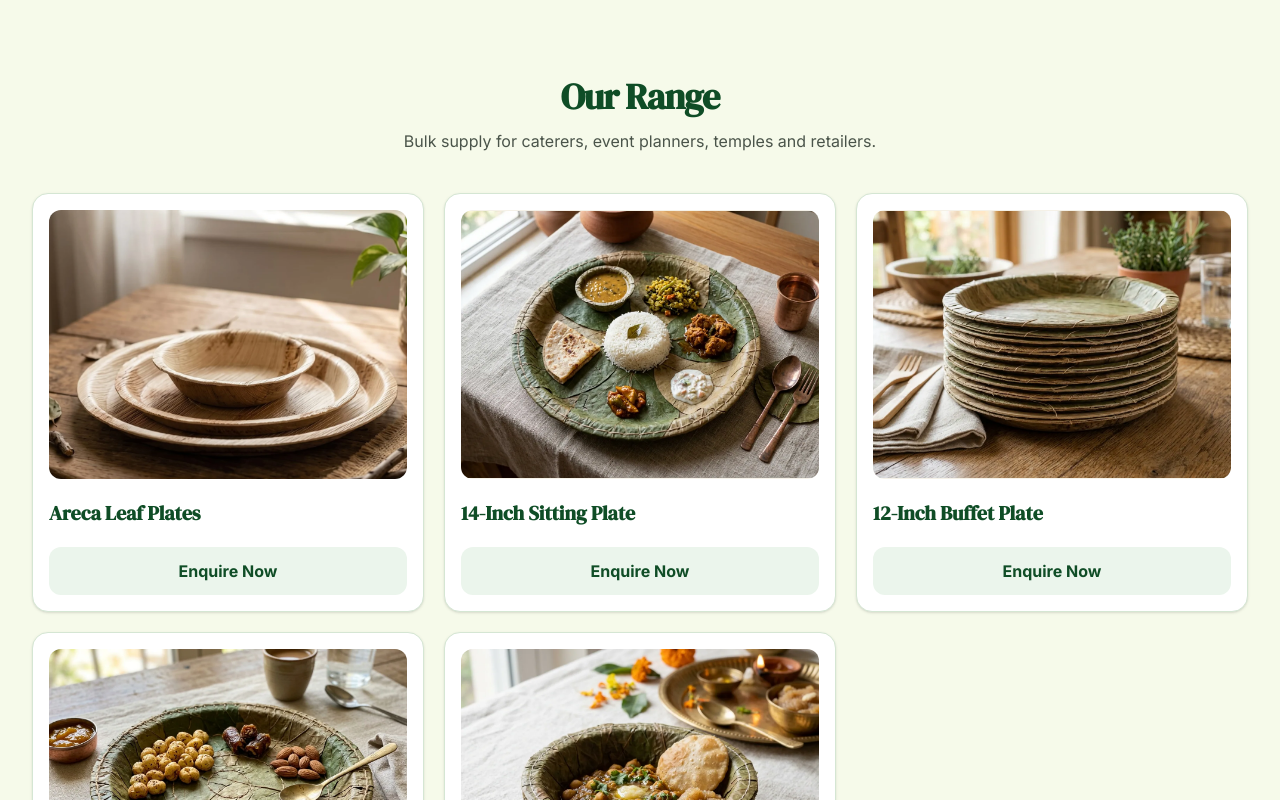
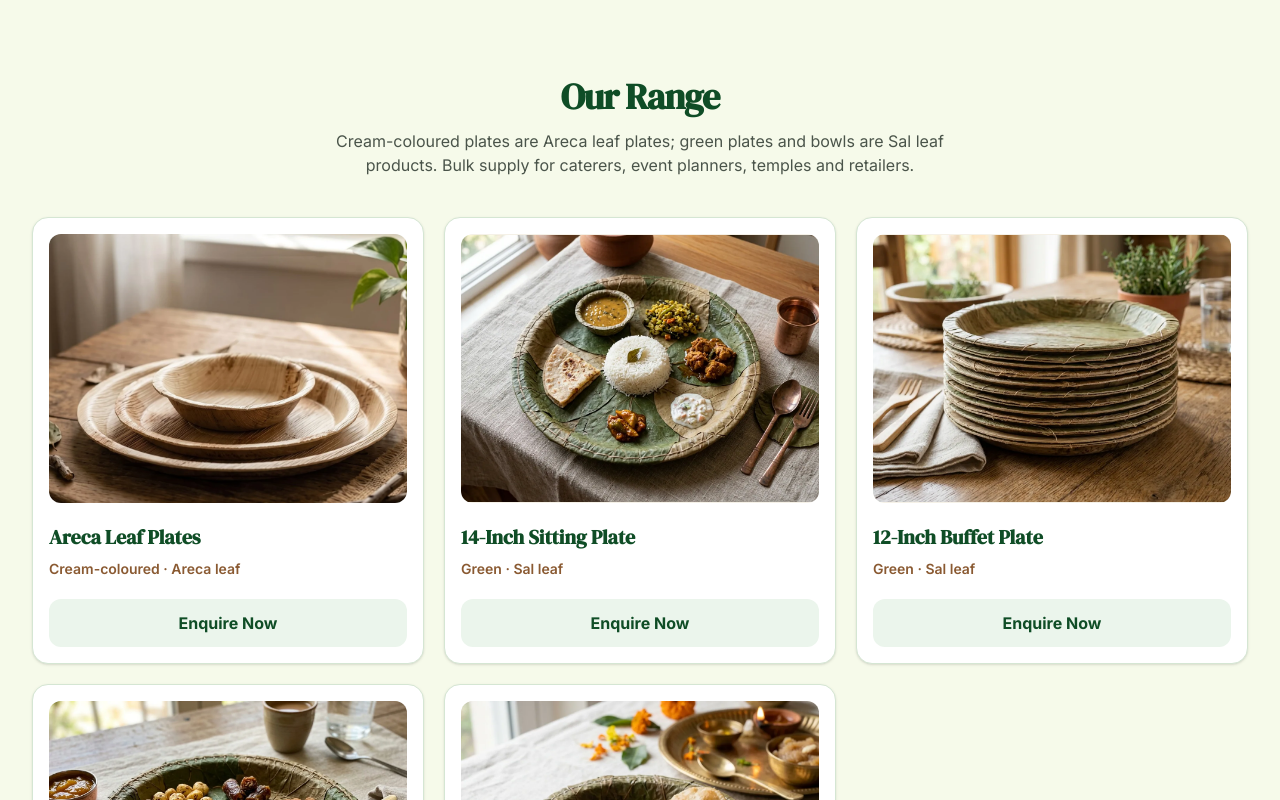
Before and after one commit to syedsz-1519/svm-traders-, a React (Vite) app: page / in a window 1280 px wide. Shown: the part 840-1640 px from the top of the page. Built offline with nearby package versions, Linux system fonts and the light colour scheme.

Commit message:
feat: add category labels to product listings and gallery images

```diff
--- a/src/data/siteContent.ts
+++ b/src/data/siteContent.ts
@@ -13,6 +13,7 @@ export const PRODUCTS = [
   {
     id: 'areca-leaf-plates',
     name: 'Areca Leaf Plates',
+    categoryLabel: 'Cream-coloured · Areca leaf',
     image: '/images/hero-areca-plates.webp',
     imageAlt: 'Natural Areca leaf plates and a bowl arranged on a wooden table',
     width: 1165,
@@ -21,32 +22,36 @@ export const PRODUCTS = [
   {
     id: '14-inch-sitting-plate',
     name: '14-Inch Sitting Plate',
+    categoryLabel: 'Green · Sal leaf',
     image: '/images/sitting-plate-14in.webp',
-    imageAlt: 'Natural 14-inch leaf plate displayed upright',
+    imageAlt: 'Green Sal leaf 14-inch sitting plate displayed upright',
     width: 1200,
     height: 896,
   },
   {
     id: '12-inch-buffet-plate',
     name: '12-Inch Buffet Plate',
+    categoryLabel: 'Green · Sal leaf',
     image: '/images/buffet-plate-12in.webp',
-    imageAlt: 'Natural leaf plate arranged for buffet service',
+    imageAlt: 'Green Sal leaf 12-inch buffet plate arranged for food service',
     width: 1200,
     height: 896,
   },
   {
     id: '8-inch-tiffin-plate',
     name: '8-Inch Tiffin Plate',
+    categoryLabel: 'Green · Sal leaf',
     image: '/images/tiffin-plate-8in.webp',
-    imageAlt: 'Natural leaf plate prepared for serving snacks',
+    imageAlt: 'Green Sal leaf 8-inch tiffin plate prepared for serving snacks',
     width: 1200,
     height: 896,
   },
   {
     id: '4-5-inch-bowl',
     name: '4.5-Inch Bowl',
+    categoryLabel: 'Green · Sal leaf',
     image: '/images/leaf-bowl-4-5in.webp',
-    imageAlt: 'Natural leaf bowl for serving food',
+    imageAlt: 'Green Sal leaf 4.5-inch bowl for serving food',
     width: 1200,
     height: 896,
   },
@@ -105,7 +110,7 @@ export const SITE_CONTENT = {
   },
   products: {
     title: 'Our Range',
-    subtitle: 'Bulk supply for caterers, event planners, temples and retailers.',
+    subtitle: 'Cream-coloured plates are Areca leaf plates; green plates and bowls are Sal leaf products. Bulk supply for caterers, event planners, temples and retailers.',
     pricingNote: 'Pricing and minimum order quantities are shared on request.',
     cardCta: 'Enquire Now',
     quoteCta: 'Request a Quote',
@@ -114,7 +119,7 @@ export const SITE_CONTENT = {
   reasons: [
     {
       title: 'Natural',
-      text: 'Made from fallen areca palm leaves. No trees are cut, and no dyes or chemicals are used.',
+      text: 'Our cream-coloured Areca leaf plates are made from fallen areca palm leaves. No trees are cut, and no dyes or chemicals are used.',
     },
     {
       title: 'Safe',
@@ -172,7 +177,7 @@ export const SITE_CONTENT = {
   faq: [
     {
       question: 'What are the plates made from?',
-      answer: 'Naturally fallen areca palm leaves, cleaned with water, shaped without chemicals or glue.',
+      answer: 'Cream-coloured plates are Areca leaf plates; green plates and bowls are Sal leaf products.',
     },
     {
       question: 'Can they hold hot and oily food?',
@@ -204,10 +209,10 @@ export const SITE_CONTENT = {
     },
   ],
   galleryImages: [
-    { src: '/images/buffet-plate-12in.webp', alt: 'Natural leaf tableware arranged for food service', width: 1200, height: 896 },
-    { src: '/images/tiffin-plate-8in.webp', alt: 'Natural leaf plate with snacks', width: 1200, height: 896 },
-    { src: '/images/leaf-bowl-4-5in.webp', alt: 'Leaf bowl prepared for serving food', width: 1200, height: 896 },
-    { src: '/images/leaf-plate-detail.webp', alt: 'Close-up detail of the natural leaf plate texture', width: 1024, height: 1024 },
+    { src: '/images/buffet-plate-12in.webp', alt: 'Green Sal leaf plate arranged for food service', categoryLabel: 'Green · Sal leaf', width: 1200, height: 896 },
+    { src: '/images/tiffin-plate-8in.webp', alt: 'Green Sal leaf plate with snacks', categoryLabel: 'Green · Sal leaf', width: 1200, height: 896 },
+    { src: '/images/leaf-bowl-4-5in.webp', alt: 'Green Sal leaf bowl prepared for serving food', categoryLabel: 'Green · Sal leaf', width: 1200, height: 896 },
+    { src: '/images/leaf-plate-detail.webp', alt: 'Close-up detail of the cream-coloured Areca leaf plate texture', categoryLabel: 'Cream-coloured · Areca leaf', width: 1024, height: 1024 },
   ],
   testimonials: TESTIMONIALS,
   imageRequirements: [
--- a/src/pages/HomePage.tsx
+++ b/src/pages/HomePage.tsx
@@ -125,6 +125,9 @@ export const HomePage: React.FC<HomePageProps> = ({ setActivePage, openEnquiryMo
             <h3 className="mt-5 font-serif-brand text-xl font-bold text-[#0F4D26] dark:text-[#d7f9dc]">
               {product.name}
             </h3>
+            <p className="mt-2 text-sm font-semibold text-[#8A5A32] dark:text-[#d6a879]">
+              {product.categoryLabel}
+            </p>
             <button
               type="button"
               onClick={() => openEnquiryModal(product.name)}
@@ -253,9 +256,14 @@ export const HomePage: React.FC<HomePageProps> = ({ setActivePage, openEnquiryMo
       <SectionHeading title={SITE_CONTENT.sectionTitles.gallery} subtitle={SITE_CONTENT.sectionTitles.gallerySubtitle} />
       <div className="mt-8 grid grid-cols-2 gap-3 sm:grid-cols-3 sm:gap-5">
         {SITE_CONTENT.galleryImages.map((image) => (
-          <div key={image.src} className="aspect-[4/3] overflow-hidden rounded-2xl border border-[#D5E6D3] bg-[#F5F1E7] dark:border-[#224e2f]">
-            <ProductImage src={image.src} alt={image.alt} width={image.width} height={image.height} className="h-full w-full object-cover" />
-          </div>
+          <figure key={image.src} className="overflow-hidden rounded-2xl border border-[#D5E6D3] bg-white dark:border-[#224e2f] dark:bg-[#13271A]">
+            <div className="aspect-[4/3] bg-[#F5F1E7] dark:bg-[#183622]">
+              <ProductImage src={image.src} alt={image.alt} width={image.width} height={image.height} className="h-full w-full object-cover" />
+            </div>
+            <figcaption className="px-4 py-3 text-sm font-semibold text-[#8A5A32] dark:text-[#d6a879]">
+              {image.categoryLabel}
+            </figcaption>
+          </figure>
         ))}
       </div>
     </section>
```
